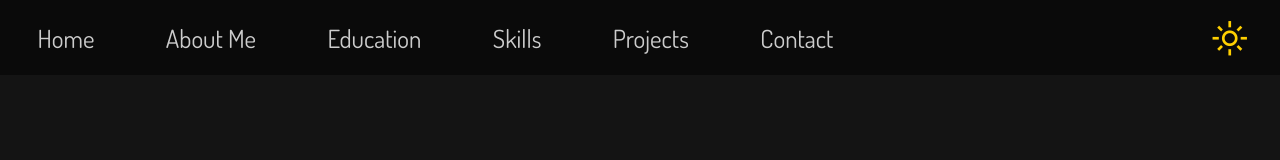
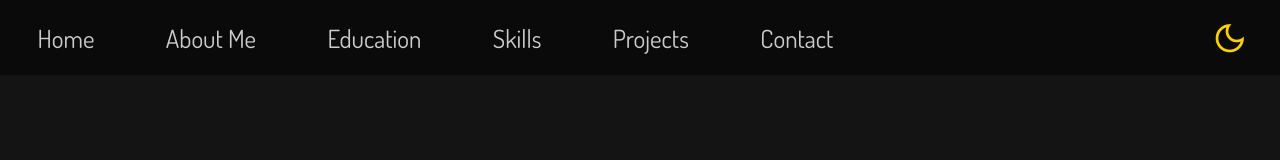
Before and after one commit to baron-ghost-i/portfolio-page, a React (Create React App) app: page / in a window 1280 px wide. Shown: the top 160 px of the page. Built offline with nearby package versions, Linux system fonts and the light colour scheme.

Commit message:
Made theme persistent

```diff
--- a/src/App.tsx
+++ b/src/App.tsx
@@ -1,4 +1,4 @@
-import { useState } from 'react';
+import { useEffect, useState } from 'react';
 import {BrowserRouter as Router, Route, Routes} from "react-router-dom";
 import './App.css';
 import NavBar from "./pages/layout"
@@ -9,18 +9,40 @@ import Skills from './pages/skills';
 import Projects from "./pages/projects"
 import Contact from './pages/contact';
 
+function isDark (dark: boolean) {
+	const wasDark = sessionStorage.getItem('dark');
+	if(wasDark===null) {
+		if(dark) return ' night'
+		else return ''
+	} else {
+		if(wasDark==='true') return ' night'
+		else return ''
+	}
+}
+
 function App() {
-	const [dark, setTheme] = useState(0);
+	const [dark, setTheme] = useState(
+		():boolean=>{
+			const _dark = sessionStorage.getItem('dark');
+			if(_dark===null) return true;
+			else return (_dark==='true')?true:false;
+		}
+	);
 	const [menuButton, menuChange] = useState('≡');
 
+	useEffect(
+		()=>sessionStorage.setItem('dark', dark.toString()),
+		[dark]
+	)
+
 	return (
-		<div className={"App" + (!dark? " night" : "")}>
+		<div className={"App" + isDark(dark)}>
 			<Router>
 				<Routes>
 					<Route path="/" element={
 						<NavBar
-							theme={dark}
-							nightfunc={setTheme}
+							dark={dark}
+							setTheme={setTheme}
 							menuButton={menuButton}
 							menuChange={menuChange}/>
 						}>
--- a/src/index.tsx
+++ b/src/index.tsx
@@ -8,9 +8,7 @@ const root = ReactDOM.createRoot(
   document.getElementById('root') as HTMLElement
 );
 root.render(
-  <React.StrictMode>
     <App />
-  </React.StrictMode>
 );
 
 // If you want to start measuring performance in your app, pass a function
--- a/src/pages/layout.tsx
+++ b/src/pages/layout.tsx
@@ -5,20 +5,39 @@ import React from 'react'
 
 interface Props {
 	to: string;
-	children: React.ReactNode
-	className: string
+	children: React.ReactNode;
+	className: string;
+	onclick: React.MouseEventHandler<HTMLAnchorElement>
 }
 
 interface NavBarProps{
-	theme:number,
-	nightfunc:Function,
+	dark: boolean,
+	setTheme:Function,
 	menuButton:string,
 	menuChange: any
 }
 
+function Linker(props: Props) {
+	return (
+		<Link to={props.to} className={props.className} onClick={props.onclick}>
+			{props.children}
+		</Link>
+		)
+}
 
-export default function NavBar({ theme, nightfunc, menuButton, menuChange }:NavBarProps) {
-	const [button, ChangeButton] = useState('light_mode');
+export default function NavBar({ dark, setTheme, menuButton, menuChange }:NavBarProps) {
+	const [button, ChangeButton] = useState(
+		()=>{
+			const _dark = sessionStorage.getItem('dark');
+			if(_dark===null) {
+				if(dark) return 'dark_mode'
+				else return 'light_mode'
+			} else {
+				if(_dark==='true') return 'dark_mode'
+				else return 'light_mode'
+			}
+		}
+	);
 	//the purpose of T is to prevent animation of Night Mode when the page loads for the first time
 	const [T, changeT] = useState('');
 
@@ -28,8 +47,9 @@ export default function NavBar({ theme, nightfunc, menuButton, menuChange }:NavB
 	}
 
 	function themeChange(){
-		nightfunc(!theme);
-		if(theme){
+		setTheme(!dark);
+		sessionStorage.setItem('dark', (!dark).toString());
+		if(dark){
 			changeT(' dark')
 			setTimeout(()=>ChangeButton('light_mode'), 200)
 		}
@@ -40,12 +60,9 @@ export default function NavBar({ theme, nightfunc, menuButton, menuChange }:NavB
 		openClose(menuButton)
 	}
 
-	function Linker(props: Props) {
-		return (
-			<Link to={props.to} className={props.className} onClick={()=>openClose(menuButton)}>
-				{props.children}
-			</Link>
-			)
+	const props = {
+		className: 'navItem',
+		onclick: ()=>openClose(menuButton)
 	}
 
 	return (
@@ -56,14 +73,14 @@ export default function NavBar({ theme, nightfunc, menuButton, menuChange }:NavB
 				</button>
 			</div>
 			<div className={"navBar"+(menuButton==="≡"? " closed": "")}>
-				<Linker to="/" className="navItem">Home</Linker>
-				<Linker to="/about" className="navItem">About Me</Linker>
-				<Linker to="/education" className="navItem">Education</Linker>
-				<Linker to="/skills" className="navItem">Skills</Linker>
-				<Linker to="/projects" className="navItem">Projects</Linker>
-				<Linker to="/contact" className="navItem">Contact</Linker>
+				<Linker to="/" {...props}>Home</Linker>
+				<Linker to="/about"{...props}>About Me</Linker>
+				<Linker to="/education" {...props}>Education</Linker>
+				<Linker to="/skills" {...props}>Skills</Linker>
+				<Linker to="/projects" {...props}>Projects</Linker>
+				<Linker to="/contact" {...props}>Contact</Linker>
 				<button id="Toggle" className="navItem" onClick={themeChange}>
-					<span className={"material-symbols-outlined"+(T)} title={theme?"Dark Mode":"Light Mode"}>
+					<span className={"material-symbols-outlined"+(T)} title={dark?"Dark Mode":"Light Mode"}>
 						{button}
 					</span>
 				</button>
```
